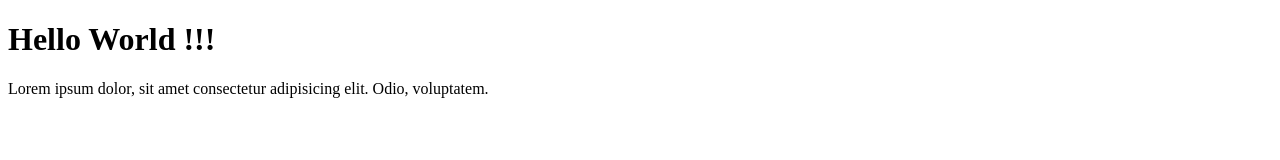
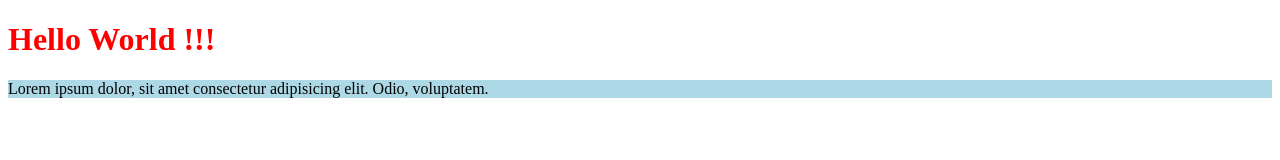
Before and after one commit to rutvik5252/Demo, a plain HTML site: page index.html in a window 1280 px wide. Drawn offline with Linux system fonts and the light colour scheme.

Commit message:
added css

```diff
--- /dev/null
+++ b/CSS/style.css
@@ -0,0 +1,6 @@
+h1 {
+    color: red;
+}
+p{
+    background: lightblue;
+}
--- a/index.html
+++ b/index.html
@@ -4,6 +4,7 @@
     <meta charset="UTF-8">
     <meta name="viewport" content="width=device-width, initial-scale=1.0">
     <title>Document</title>
+    <link rel="stylesheet" href="CSS/style.css">
 </head>
 <body>
     <h1>Hello World !!!</h1>
```
